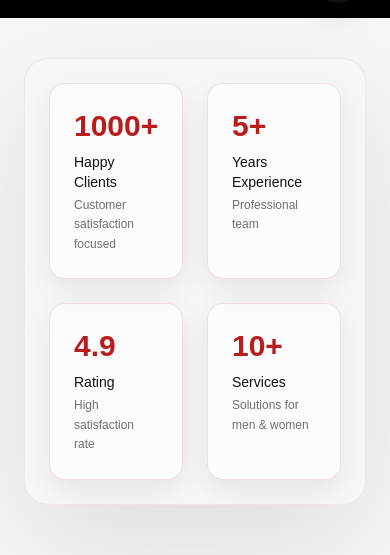
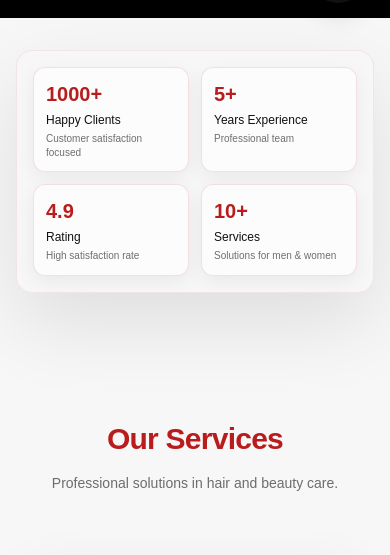
Before and after one commit to hakanbenli47-ctrl/bykuafor, a Next.js app: page /en in a window 390 px wide. Shown: the part 817-1372 px from the top of the page. Built offline with nearby package versions, Linux system fonts and the light colour scheme; grey boxes are pictures that could not be loaded.

Commit message:
güncelleme104

```diff
--- a/app/[lang]/page.tsx
+++ b/app/[lang]/page.tsx
@@ -296,34 +296,32 @@ style={{
 
 
 {/* STATS */}
-<section
-  className="mt-10 px-6 relative z-40 reveal"
->
+<section className="mt-8 px-4 md:px-6 relative z-40 reveal">
   <div className="max-w-7xl mx-auto">
 
 <div
   style={{
     background: theme.bg,
-        boxShadow: "0 40px 120px rgba(0,0,0,0.1)",
+    boxShadow: "0 30px 80px rgba(0,0,0,0.1)",
     border: `1px solid ${theme.primary}15`
   }}
-      className="grid grid-cols-2 md:grid-cols-4 gap-6 rounded-3xl p-6 md:p-10 backdrop-blur-xl"
+  className="grid grid-cols-2 md:grid-cols-4 gap-3 md:gap-6 rounded-2xl p-4 md:p-10 backdrop-blur-xl"
 >
 
   {siteData.stats.map((item: any, i: number) => (
     <div
       key={i}
-          className="relative p-6 rounded-2xl transition duration-300 hover:scale-105 hover:-translate-y-1 group"
+      className="relative p-3 md:p-6 rounded-xl md:rounded-2xl transition duration-300 hover:scale-105 group"
       style={{
         background: "rgba(255,255,255,0.6)",
         border: `1px solid ${theme.primary}20`,
-            boxShadow: "0 10px 30px rgba(0,0,0,0.08)"
+        boxShadow: "0 6px 20px rgba(0,0,0,0.06)"
       }}
     >
 
-          {/* glow hover */}
+      {/* glow */}
       <div
-            className="absolute inset-0 rounded-2xl opacity-0 group-hover:opacity-100 transition duration-300"
+        className="absolute inset-0 rounded-xl md:rounded-2xl opacity-0 group-hover:opacity-100 transition duration-300"
         style={{
           background: `linear-gradient(120deg, transparent, ${theme.glow}, transparent)`
         }}
@@ -331,20 +329,20 @@ style={{
 
       <h3
         style={{ color: theme.primary }}
-            className="text-3xl md:text-4xl font-bold mb-2 relative z-10"
+        className="text-xl md:text-4xl font-bold mb-1 relative z-10"
       >
         {item.deger}
       </h3>
 
       <p
-            className="text-sm md:text-base mb-1 relative z-10"
+        className="text-xs md:text-base mb-1 relative z-10"
         style={{ color: theme.text }}
       >
         {item.label}
       </p>
 
       <p
-            className="text-xs leading-relaxed relative z-10"
+        className="text-[10px] md:text-xs leading-snug relative z-10"
         style={{ color: theme.text + "99" }}
       >
         {item.aciklama}
@@ -357,6 +355,7 @@ style={{
 
   </div>
 </section>
+
 {/* SERVICES */}
 <section id="hizmetler" className="py-32 px-6 reveal">
   <div className="max-w-7xl mx-auto">
```
Lines whose indentation alone changed are shown as unchanged.
